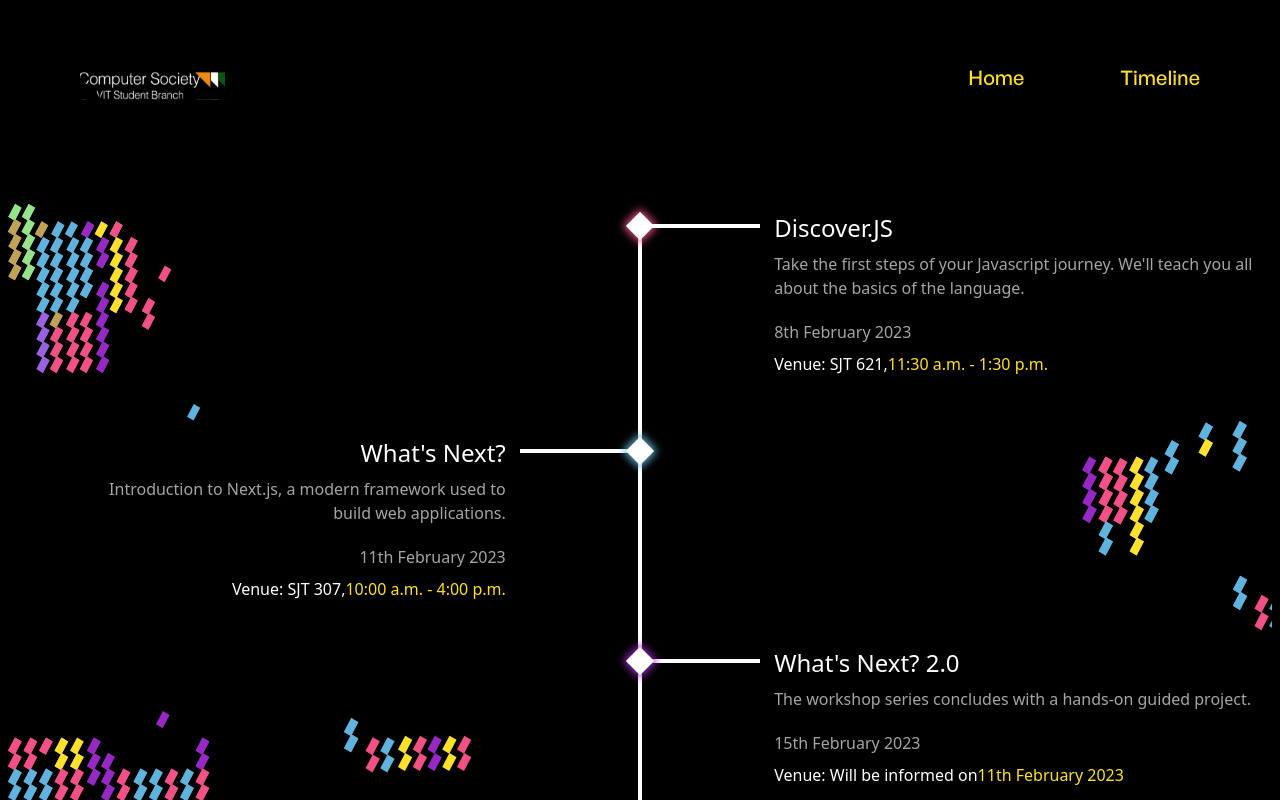
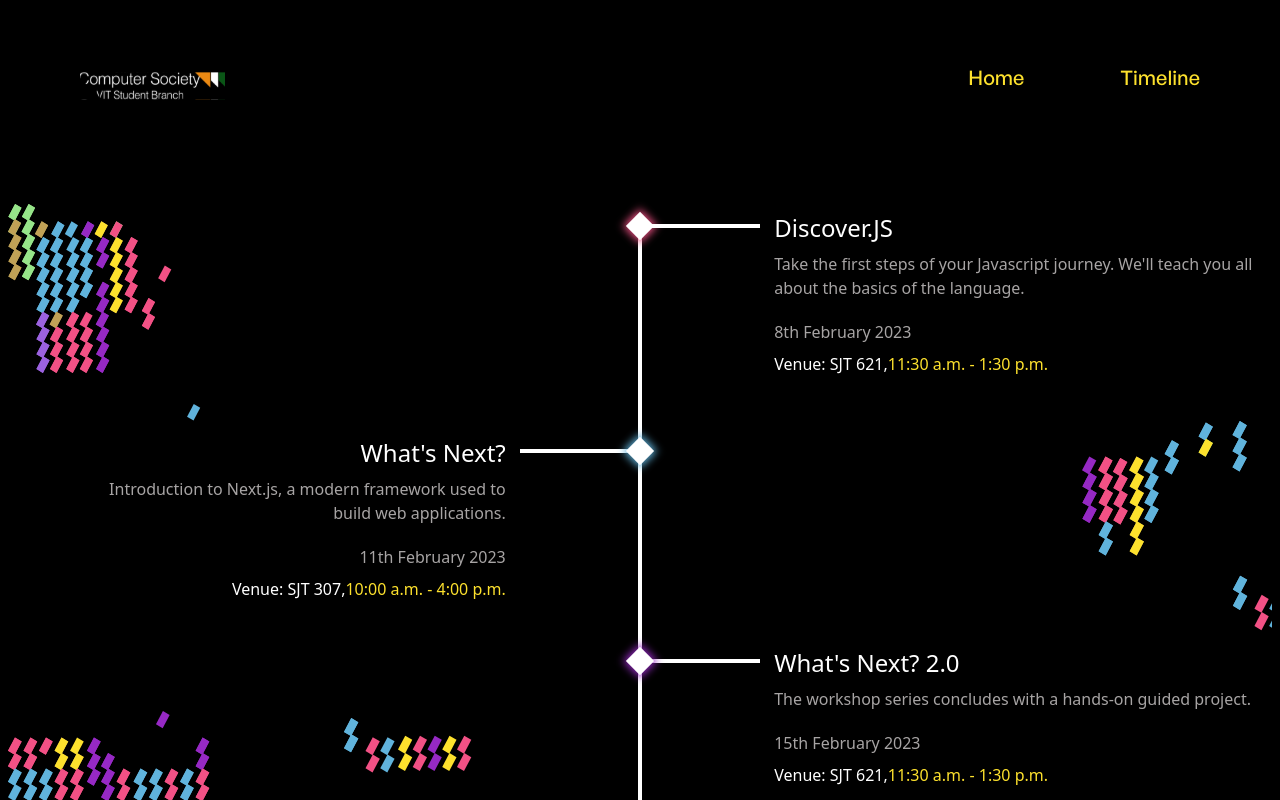
Before and after one commit to csivitu/Discover.js, a React (Create React App) app: page /timeline in a window 1280 px wide. Built offline with nearby package versions, Linux system fonts and the light colour scheme; what tailwindcss-scrollbar would draw is missing.

Commit message:
fix: update timeline

```diff
--- a/src/Components/Timeline/Timeline.jsx
+++ b/src/Components/Timeline/Timeline.jsx
@@ -83,8 +83,8 @@
                     <p className="text-gray sm:text-base text-xs text-left">The workshop series concludes with a hands-on guided project.</p>
                     <p className="text-gray sm:text-base text-xs text-left pt-5">15th February 2023</p>
                     <div className="flex flex-col lg:flex-row">
-                        <p className="text-white sm:text-base text-xs text-left pt-2">Venue: Will be informed on</p>
-                        <p className="text-yellow sm:text-base text-xs text-left pt-2"> 11th February 2023</p>
+                        <p className="text-white sm:text-base text-xs text-left pt-2">Venue: SJT 621,</p>
+                        <p className="text-yellow sm:text-base text-xs text-left pt-2"> 11:30 a.m. - 1:30 p.m.</p>
                     </div>
                 </div>
             </div>
```
Also changed, not shown: src/Components/Images/readme.svg (deleted).
